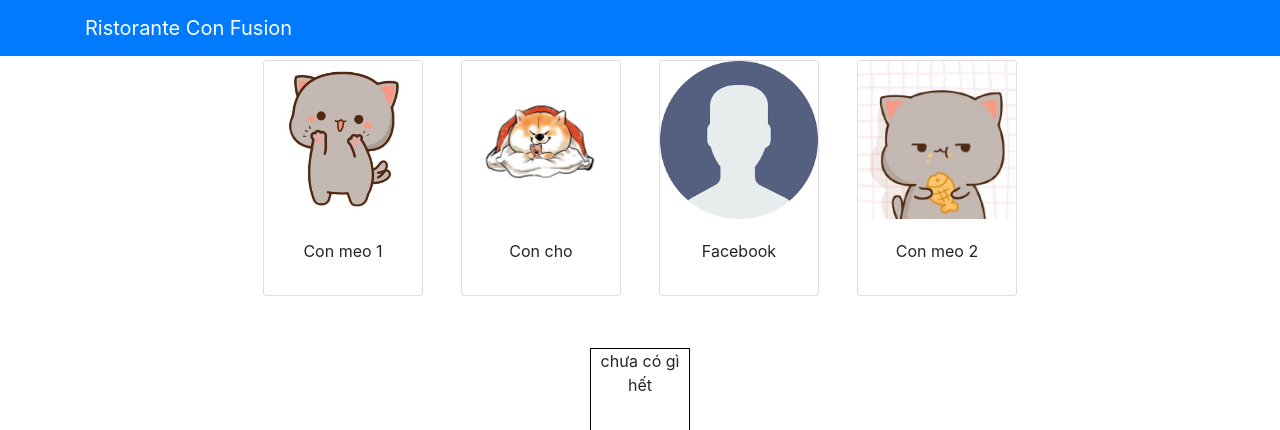
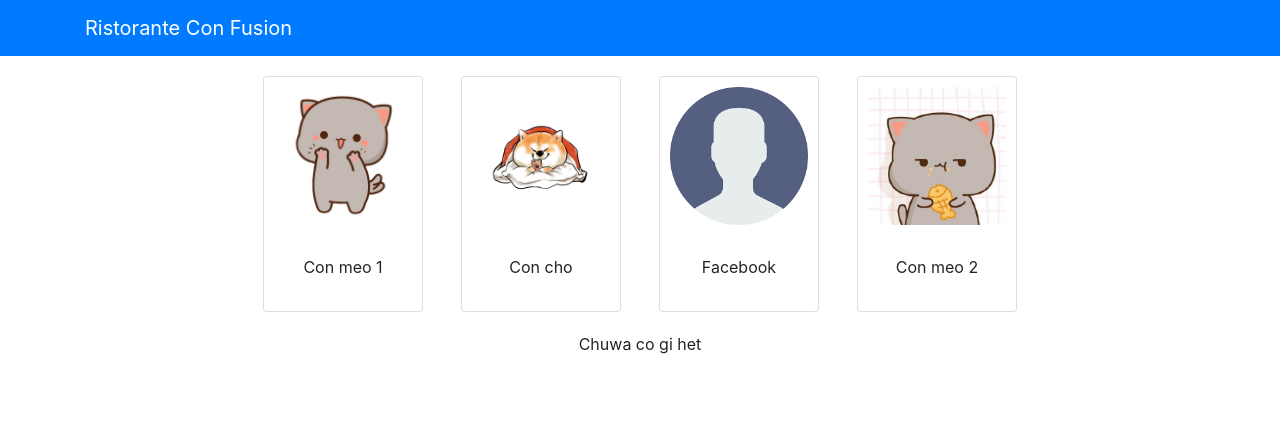
Before and after one commit to npmh310/learn-react-home, a React (Create React App) app: page / in a window 1280 px wide. Shown: the top 430 px of the page. Built offline with nearby package versions, Linux system fonts and the light colour scheme.

Commit message:
add function

```diff
--- a/src/App.js
+++ b/src/App.js
@@ -1,26 +1,12 @@
 import "./App.css";
 import React from "react";
 import "bootstrap/dist/css/bootstrap.min.css";
-import Menu from "./components/MenuComponents";
-import { Navbar, NavbarBrand } from "reactstrap";
-import { DISHES } from "./shared/dishes";
+import Main from "./components/MainComponents";
 class App extends React.Component {
-  constructor(props) {
-    super(props);
-    this.state = {
-      dishes: DISHES,
-    };
-  }
-
   render() {
     return (
       <div className="App">
-        <Navbar dark color="primary">
-          <div className="container">
-            <NavbarBrand href="/">Ristorante Con Fusion</NavbarBrand>
-          </div>
-        </Navbar>
-        <Menu dishes={this.state.dishes} />
+        <Main />
       </div>
     );
   }
--- /dev/null
+++ b/src/components/DishdetailComponent.js
@@ -0,0 +1,83 @@
+import React from "react";
+import {
+  Card,
+  CardImg,
+  CardImgOverlay,
+  CardText,
+  CardBody,
+  CardTitle,
+} from "reactstrap";
+
+class DishDetail extends React.Component {
+  constructor(props) {
+    super(props);
+  }
+
+  renderDish(dish) {
+    if (dish != null)
+      return (
+        //render ra thằng vừa click vào
+        <div className="col-md-5">
+          <Card>
+            <CardImg
+              top
+              style={{ padding: "10px" }}
+              src={dish.img}
+              alt={dish.name}
+            />
+            <CardBody>
+              <CardTitle>{dish.name}</CardTitle>
+              <CardText>{dish.description}</CardText>
+            </CardBody>
+          </Card>
+        </div>
+      );
+  }
+
+  renderComment(comments) {
+    if (comments == null) {
+      return <div></div>;
+    }
+
+    const showcmts = comments.map((cmt) => {
+      return (
+        <li key={cmt.id}>
+          <p>{cmt.comment}</p>
+          <p>
+            --{cmt.author}, &nbsp;
+            {new Intl.DateTimeFormat("en-US", {
+              year: "numeric",
+              month: "short",
+              day: "2-digit",
+            }).format(new Date(Date.parse(cmt.date)))}
+          </p>
+        </li>
+      );
+    });
+    return (
+      <div className="col-md-5 m-1">
+        <h4>Comments</h4>
+        <ul className="list-unstyled">{showcmts}</ul>
+      </div>
+    );
+  }
+
+  render() {
+    const dish = this.props.dish;
+    const dishItem = this.renderDish(dish);
+    // const dishComments = this.renderComment(dish.comments);
+    if (dish == null) {
+      return <div>Chuwa co gi het</div>;
+    }
+    const dishComments = this.renderComment(dish.comments);
+    // const selectedDish = this.props.selectedDish;
+    return (
+      <div className="row mt-5 d-flex justify-content-center">
+        {dishItem}
+        {dishComments}
+      </div>
+    );
+  }
+}
+
+export default DishDetail;
--- /dev/null
+++ b/src/components/MainComponents.js
@@ -0,0 +1,50 @@
+import React from "react";
+import { Navbar, NavbarBrand } from "reactstrap";
+import Menu from "./MenuComponents";
+import DishDetail from "./DishdetailComponent";
+import { DISHES } from "../shared/dishes";
+
+class Main extends React.Component {
+  constructor(props) {
+    super(props);
+    this.state = {
+      dishes: DISHES,
+      selectedDish: null,
+    };
+  }
+  onDishSelect(dish) {
+    this.setState({
+      selectedDish: dish,
+    });
+  }
+
+  render() {
+    return (
+      <div>
+        <Navbar dark color="primary">
+          <div className="container">
+            <NavbarBrand href="/">Ristorante Con Fusion</NavbarBrand>
+          </div>
+        </Navbar>
+        <div className="container mt-3">
+          <Menu
+            dishes={this.state.dishes}
+            onClick={(dishId) => this.onDishSelect(dishId)}
+          />
+        </div>
+
+        <div className="container mt-3">
+          <DishDetail
+          // filter dùng để lọc ra đối tượng món ăn theo id
+            dish={
+              this.state.dishes.filter((dish) => dish.id === this.state.selectedDish )[0]
+            }
+          />
+          {/* <DishDetail selectedDish={this.state.dishes}/> */}
+        </div>
+      </div>
+    );
+  }
+}
+
+export default Main;
--- a/src/components/MenuComponents.js
+++ b/src/components/MenuComponents.js
@@ -1,5 +1,4 @@
 import React from "react";
-import { Media } from "reactstrap";
 import {
   Card,
   CardImg,
@@ -12,63 +11,28 @@ import {
 class Menu extends React.Component {
   constructor(props) {
     super(props);
-    this.state = {
-      selectedDish: null,
-    };
   }
 
-  onDishSelect(dish) {
-    this.setState({
-      selectedDish: dish,
-    });
-  }
-  renderDish(dish) {
-    if (dish != null)
-      return (
-        //render ra thằng vừa click vào
-        <div className="col-md-6">
-          <Card>
-            <CardImg top src={dish.img} alt={dish.name} />
-            <CardBody>
-              <CardTitle>{dish.name}</CardTitle>
-              <CardText>{dish.description}</CardText>
-            </CardBody>
-          </Card>
-        </div>
-      );
-    else
-      return (
-        <div
-          style={{ height: "100px", width: "100px", border: "1px solid black" }}
-        >
-          chưa có gì hết
-        </div>
-      );
-  }
-
+  //   Render ra từng thằng ở trên
   render() {
-    //   Render ra từng thằng ở trên
     const menu = this.props.dishes.map((ownDish) => {
       return (
         <div className="col-12 col-md-2 m-1">
-          <Card key={ownDish.id} onClick={() => this.onDishSelect(ownDish)}>
-            <CardImg width="100%" src={ownDish.img} alt={ownDish.name} />
+          <Card key={ownDish.id} onClick={() => this.props.onClick(ownDish.id)}>
+            <CardImg
+              width="100%"
+              style={{ padding: "10px" }}
+              src={ownDish.img}
+              alt={ownDish.name}
+            />
             <CardBody>
               <CardTitle>{ownDish.name}</CardTitle>
             </CardBody>
           </Card>
         </div>
-        // </div>
       );
     });
-    return (
-      <div className="container">
-        <div className="row  d-flex justify-content-center">{menu}</div>
-        <div className="row mt-5 d-flex justify-content-center">
-          {this.renderDish(this.state.selectedDish)}
-        </div>
-      </div>
-    );
+    return <div className="row  d-flex justify-content-center">{menu}</div>;
   }
 }
 export default Menu;
--- a/src/shared/dishes.js
+++ b/src/shared/dishes.js
@@ -6,22 +6,136 @@ export const DISHES = [
     category: "mains",
     description:
       "A unique combination of Indian Uthappam (pancake) and Italian pizza, topped with Cerignola olives, ripe vine cherry tomatoes, Vidalia onion, Guntur chillies and Buffalo Paneer.",
+    comments: [
+      {
+        id: 0,
+        rating: 5,
+        comment: "Imagine all the eatables, living in conFusion!",
+        author: "John Lemon",
+        date: "2012-10-16T17:57:28.556094Z",
+      },
+      {
+        id: 1,
+        rating: 4,
+        comment:
+          "Sends anyone to heaven, I wish I could get my mother-in-law to eat it!",
+        author: "Paul McVites",
+        date: "2014-09-05T17:57:28.556094Z",
+      },
+      {
+        id: 2,
+        rating: 3,
+        comment: "Eat it, just eat it!",
+        author: "Michael Jaikishan",
+        date: "2015-02-13T17:57:28.556094Z",
+      },
+      {
+        id: 3,
+        rating: 4,
+        comment: "Ultimate, Reaching for the stars!",
+        author: "Ringo Starry",
+        date: "2013-12-02T17:57:28.556094Z",
+      },
+      {
+        id: 4,
+        rating: 2,
+        comment: "It's your birthday, we're gonna party!",
+        author: "25 Cent",
+        date: "2011-12-02T17:57:28.556094Z",
+      },
+    ],
   },
   {
     id: 1,
     name: "Con cho",
     img: "../assets/images/cho-Shiba-hoat-hinh-1.jpg",
     category: "appetizer",
-description:
+    description:
       "Deep fried Zucchini coated with mildly spiced Chickpea flour batter accompanied with a sweet-tangy tamarind sauce",
+    comments: [
+      {
+        id: 0,
+        rating: 5,
+        comment: "Imagine all the eatables, living in conFusion!",
+        author: "John Lemon",
+        date: "2012-10-16T17:57:28.556094Z",
+      },
+      {
+        id: 1,
+        rating: 4,
+        comment:
+          "Sends anyone to heaven, I wish I could get my mother-in-law to eat it!",
+        author: "Paul McVites",
+        date: "2014-09-05T17:57:28.556094Z",
+      },
+      {
+        id: 2,
+        rating: 3,
+        comment: "Eat it, just eat it!",
+        author: "Michael Jaikishan",
+        date: "2015-02-13T17:57:28.556094Z",
+      },
+      {
+        id: 3,
+        rating: 4,
+        comment: "Ultimate, Reaching for the stars!",
+        author: "Ringo Starry",
+        date: "2013-12-02T17:57:28.556094Z",
+      },
+      {
+        id: 4,
+        rating: 2,
+        comment: "It's your birthday, we're gonna party!",
+        author: "25 Cent",
+        date: "2011-12-02T17:57:28.556094Z",
+      },
+    ],
   },
   {
     id: 2,
     name: "Facebook",
     img: "../assets/images/avatar2.png",
     category: "appetizer",
-  description:
+    description:
       "A quintessential ConFusion experience, is it a vada or is it a donut?",
+    comments: [
+      {
+        id: 0,
+        rating: 5,
+        comment: "Imagine all the eatables, living in conFusion!",
+        author: "John Lemon",
+        date: "2012-10-16T17:57:28.556094Z",
+      },
+      {
+        id: 1,
+        rating: 4,
+        comment:
+          "Sends anyone to heaven, I wish I could get my mother-in-law to eat it!",
+        author: "Paul McVites",
+        date: "2014-09-05T17:57:28.556094Z",
+      },
+      {
+        id: 2,
+        rating: 3,
+        comment: "Eat it, just eat it!",
+        author: "Michael Jaikishan",
+        date: "2015-02-13T17:57:28.556094Z",
+      },
+      {
+        id: 3,
+        rating: 4,
+        comment: "Ultimate, Reaching for the stars!",
+        author: "Ringo Starry",
+        date: "2013-12-02T17:57:28.556094Z",
+      },
+      {
+        id: 4,
+        rating: 2,
+        comment: "It's your birthday, we're gonna party!",
+        author: "25 Cent",
+        date: "2011-12-02T17:57:28.556094Z",
+      },
+    ],
   },
   {
     id: 3,
@@ -30,5 +144,43 @@ description:
     category: "dessert",
     description:
       "A delectable, semi-sweet New York Style Cheese Cake, with Graham cracker crust and spiced with Indian cardamoms",
+    comments: [
+      {
+        id: 0,
+        rating: 5,
+        comment: "Imagine all the eatables, living in conFusion!",
+        author: "John Lemon",
+        date: "2012-10-16T17:57:28.556094Z",
+      },
+      {
+        id: 1,
+        rating: 4,
+        comment:
+          "Sends anyone to heaven, I wish I could get my mother-in-law to eat it!",
+        author: "Paul McVites",
+        date: "2014-09-05T17:57:28.556094Z",
+      },
+      {
+        id: 2,
+        rating: 3,
+        comment: "Eat it, just eat it!",
+        author: "Michael Jaikishan",
+        date: "2015-02-13T17:57:28.556094Z",
+      },
+      {
+        id: 3,
+        rating: 4,
+        comment: "Ultimate, Reaching for the stars!",
+        author: "Ringo Starry",
+        date: "2013-12-02T17:57:28.556094Z",
+      },
+      {
+        id: 4,
+        rating: 2,
+        comment: "It's your birthday, we're gonna party!",
+        author: "25 Cent",
+        date: "2011-12-02T17:57:28.556094Z",
+      },
+    ],
   },
 ];
```
